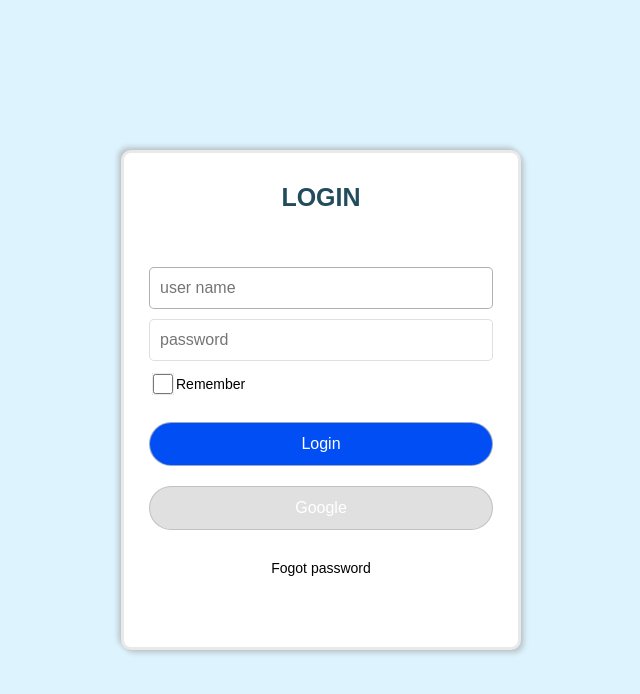
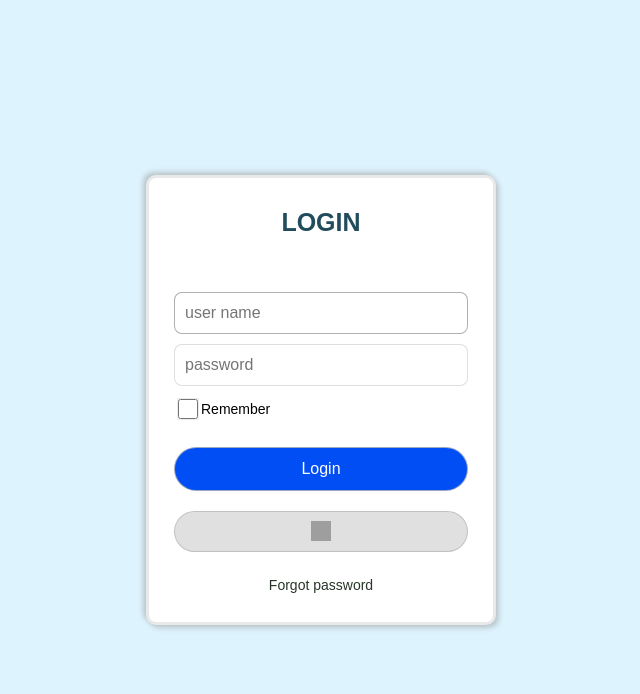
Before and after one commit to luyenle123/reactgo, a React (Create React App) app: page /login in a window 1280 px wide. Shown: the top 694 px of the page, without its empty margins (319-959 px from the left). Built offline with nearby package versions, Linux system fonts and the light colour scheme; grey boxes are pictures that could not be loaded.

Commit message:
update login form

```diff
--- a/src/components/Login/login.js
+++ b/src/components/Login/login.js
@@ -7,6 +7,7 @@ import {LoginAPI} from '../../services/userService.js';
 import * as constants from '../../constants/constant.js'
 
 import '../../styles/login.css'
+import googleIcon from '../../images/google.png';
 
 const Login = () => {
     const [email, setEmail] = useState();
@@ -96,11 +97,15 @@ const Login = () => {
               </div>
 
               <div className='item-block'>
-                <button className='login-button-base login-button-google' onClick={handleLoginGoogleClick}>Google</button>
+                <button className='login-button-base login-button-google' onClick={handleLoginGoogleClick}>
+                  <img src={googleIcon} width={20} height={20} alt='google'></img>
+                </button>
               </div>
 
-              <div className='item-block'>
-                <p>Fogot password</p>
+              <div className='item-block text-center'>
+                <p>
+                  <a href='/login'>Forgot password</a>
+                </p>
               </div>
 
             </div>
--- a/src/styles/login.css
+++ b/src/styles/login.css
@@ -10,8 +10,8 @@
 .login-container{
     position: fixed;
     inset: 0px;
-    width: 400px;
-    height: 500px;
+    width: 350px;
+    height: 450px;
     margin: auto;
 
     border: solid 3px #b8b8b84f;
@@ -45,8 +45,12 @@
         text-align: center;
         font-size: 14px;
         cursor: pointer;
-        margin-top: 20px;
+        margin-top: 15px;
     }
+}
+
+.text-center{
+    text-align: center;
 }
 
 .item-block-2{
@@ -56,7 +60,7 @@
 .item-block input{
     width: 100%;
     height: 30px;
-    border-radius: 5px;
+    border-radius: 8px;
     border: solid 1px #b4b4b46c;
     padding: 20px 10px;
     color: #030303;
@@ -72,7 +76,7 @@
     width: 100%;
     border-radius: 50px;
     border: solid 1px #bbbbbbd2;
-    padding: 12px;
+    padding: 12px 0px;
     font-size: 16px;
     cursor: pointer;
     color: #fff;
@@ -94,6 +98,11 @@
 .login-button-google{
     background-color: #e0e0e0;
     margin-top: 10px;
+    padding: 6px 0px;
+
+    img{
+        margin-top: 3px;
+    }
 }
 
 .login-button-google:hover{
```
Also changed, not shown: src/images/bg_001.jpg (deleted), src/images/bg_002.jpg (deleted).
